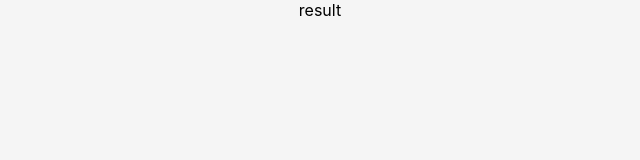
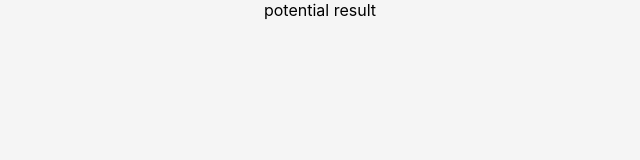
Before and after one commit to zherdrich/newhues, a React (Create React App) app: page /result in a window 1280 px wide. Shown: the top 160 px of the page, without its empty margins (320-960 px from the left). Built offline with nearby package versions, Linux system fonts and the light colour scheme.

Commit message:
commit dec5.4

```diff
--- a/src/components/result.tsx
+++ b/src/components/result.tsx
@@ -5,6 +5,6 @@ export default function Result() {
 
     return (
 
-        <div>result</div>
+        <div>potential result</div>
     )
 }
--- a/src/components/search.css
+++ b/src/components/search.css
@@ -24,7 +24,7 @@
     align-items: center;
     justify-content: center;
     top: 10px;
-    height: 31px;
+    height: 30px;
     border-radius: 5px;
     width: 380px;
     margin-top: 30px;
```
